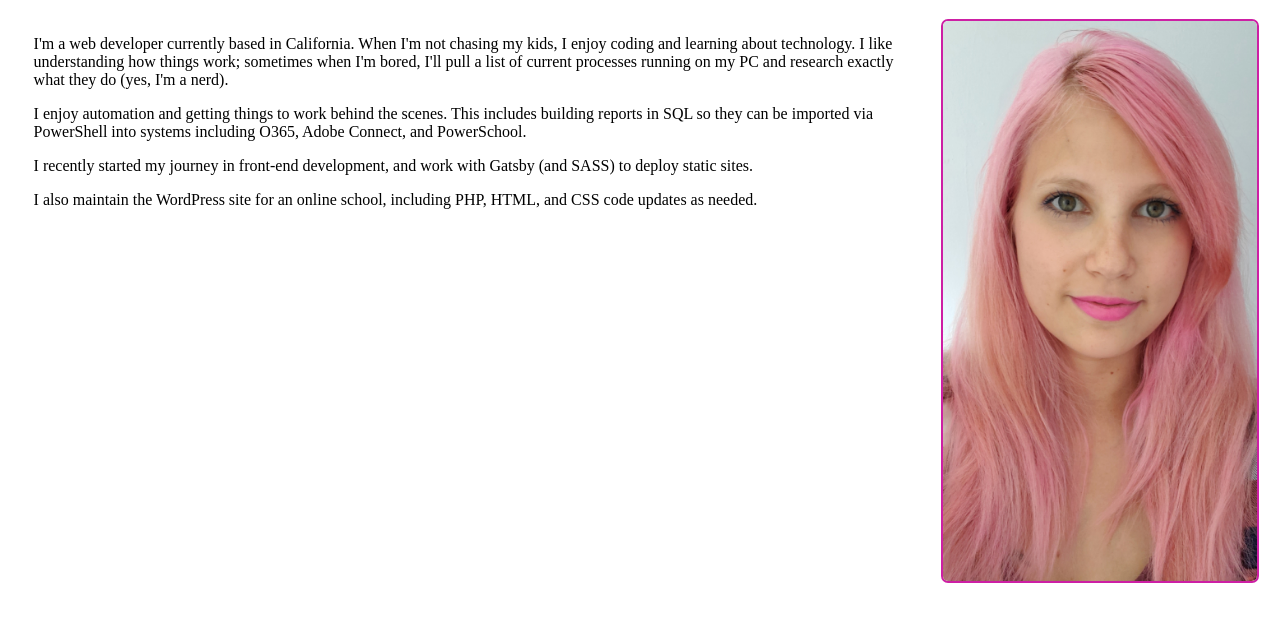
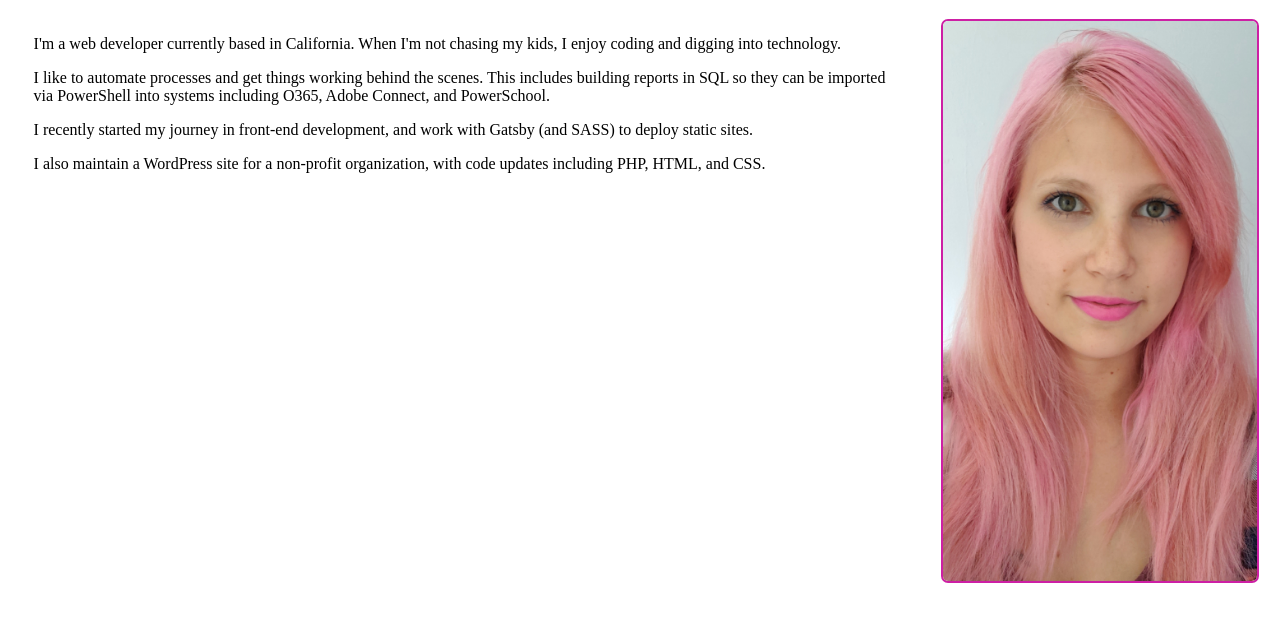
Before and after one commit to shookcodes/portfolio, a Gatsby site: page /about in a window 1280 px wide. Shown: the part 61-682 px from the top of the page. Built offline with nearby package versions, Linux system fonts and the light colour scheme; Gatsby itself is replaced by a stand-in of ours.

Commit message:
updated about section text

```diff
--- a/src/pages/about.js
+++ b/src/pages/about.js
@@ -12,10 +12,10 @@ export default function About() {
                 <div className={style.section}>
                     <div className={style.text}>
                         <p>
-                            I'm a web developer currently based in California. When I'm not chasing my kids, I enjoy coding and learning about technology. I like understanding how things work; sometimes when I'm bored, I'll pull a list of current processes running on my PC and research exactly what they do (yes, I'm a nerd).
+                            I'm a web developer currently based in California. When I'm not chasing my kids, I enjoy coding and digging into technology.
                             </p>
                         <p>
-                            I enjoy automation and getting things to work behind the
+                            I like to automate processes and get things working behind the
                             scenes. This includes building reports in SQL so they can be
                             imported via PowerShell into systems including O365, Adobe
                             Connect, and PowerSchool.
@@ -25,8 +25,8 @@ export default function About() {
                             with Gatsby (and SASS) to deploy static sites.
             </p>
                         <p>
-                            I also maintain the WordPress site for an online school, including
-                            PHP, HTML, and CSS code updates as needed.
+                            I also maintain a WordPress site for a non-profit organization, with code updates including
+                            PHP, HTML, and CSS.
             </p>
                     </div>
 
```
